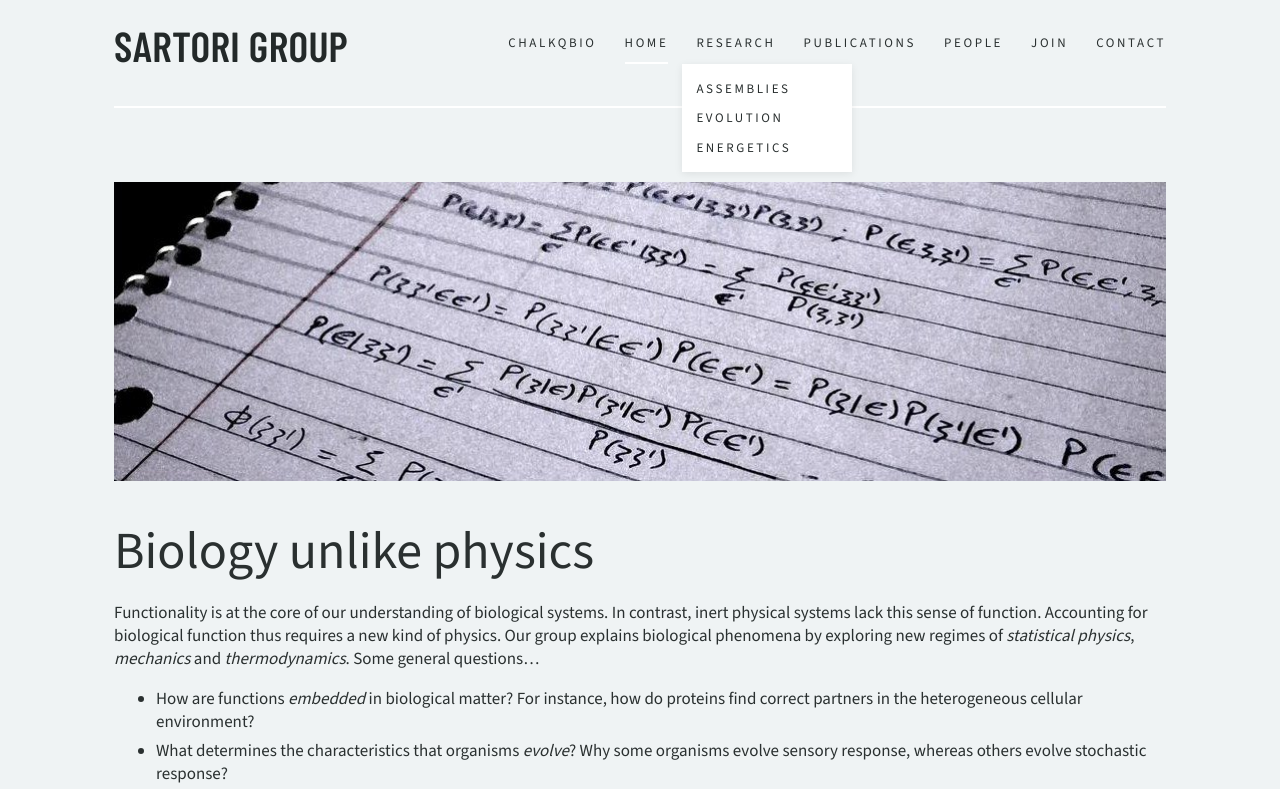
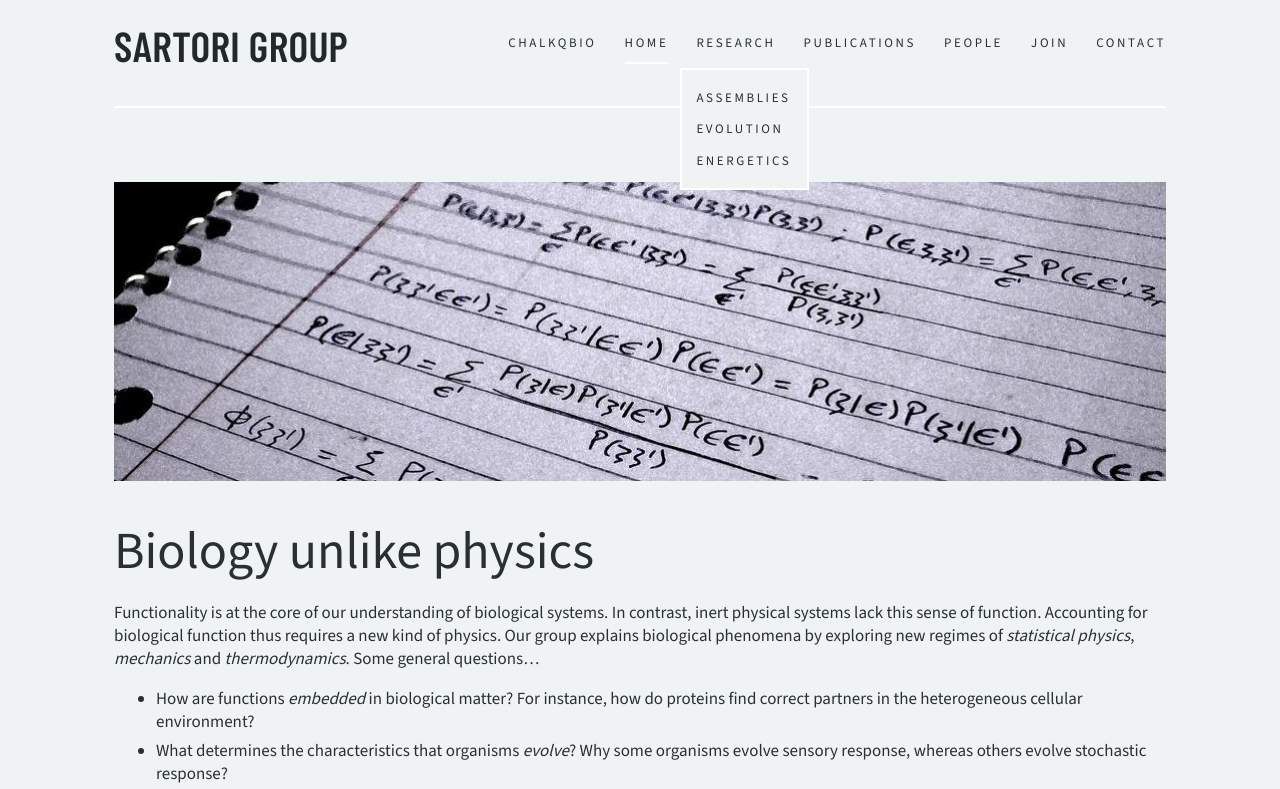
Before and after one commit to Sartori-Lab/sartori-lab.github.io, a plain HTML site: page index.html in a window 1280 px wide. Both pictures are taken after a click on the button "RESEARCH". Shown: the top 789 px of the page. Drawn offline with nearby package versions, Linux system fonts and the light colour scheme.

Commit message:
Nav: restyle Research dropdown to match previous site
Co-Authored-By: Claude Opus 5.5 <noreply@anthropic.com>
Claude-Session: https://claude.ai/code/session_01UwHtjrUqAKkj5b75ZMWMaC

```diff
--- a/index.html
+++ b/index.html
@@ -37,8 +37,9 @@ nav li{position:relative;margin:0}
 nav a,nav button{font-family:var(--sans);font-weight:400;font-size:13px;letter-spacing:.2em;text-transform:uppercase;color:var(--text);background:none;border:0;border-bottom:2px solid transparent;padding:4px 0 10px;cursor:pointer;text-decoration:none;line-height:1.35;display:inline-block;vertical-align:top}
 nav a:hover,nav button:hover{opacity:1;border-bottom-color:var(--rule)}
 nav a.active,nav button.active{border-bottom-color:var(--rule)}
-.dropdown{display:none;position:absolute;left:-14px;top:100%;background:var(--drop);padding:10px 0;min-width:170px;z-index:20;box-shadow:0 2px 8px rgba(0,0,0,.08)}
-.dropdown a{display:block;padding:6px 14px;border:0}
+.dropdown{display:none;position:absolute;left:-16px;top:100%;margin-top:4px;background:var(--bg);border:2px solid var(--rule);padding:12px 0;z-index:20;white-space:nowrap}
+.dropdown a{display:block;padding:7px 16px 7px 14px;border:0}
+.dropdown a:hover{border:0;text-decoration:none;opacity:.6}
 li.open .dropdown{display:block}
 @media (hover:hover){li.has-drop:hover .dropdown{display:block}}
 @media (max-width:820px){
```
